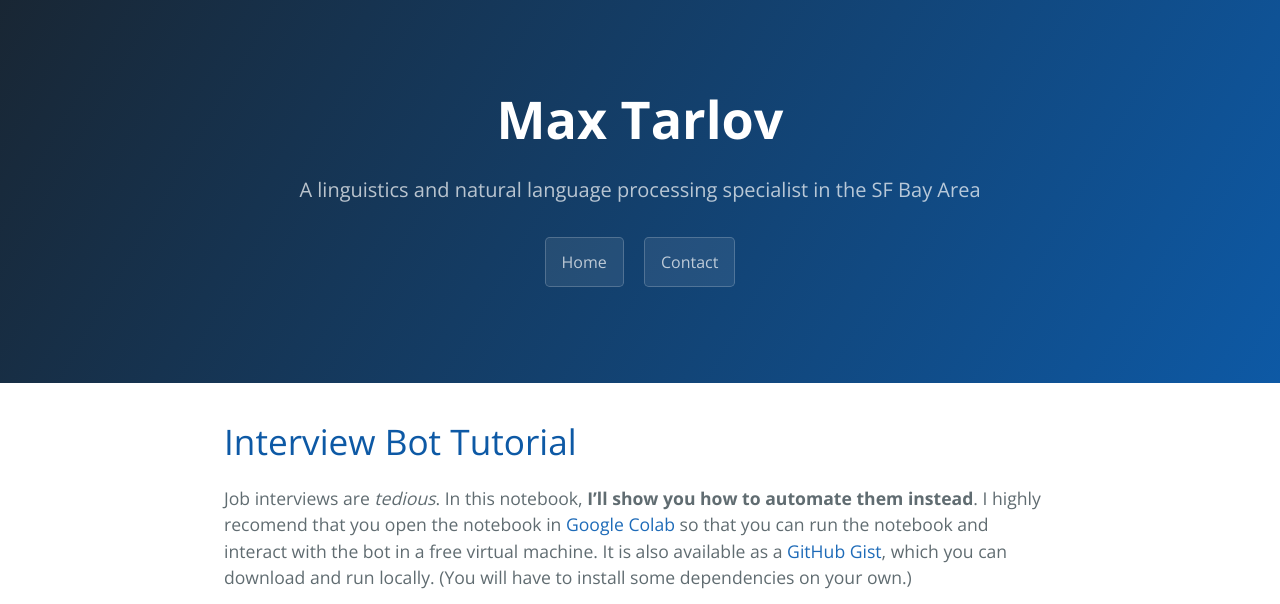
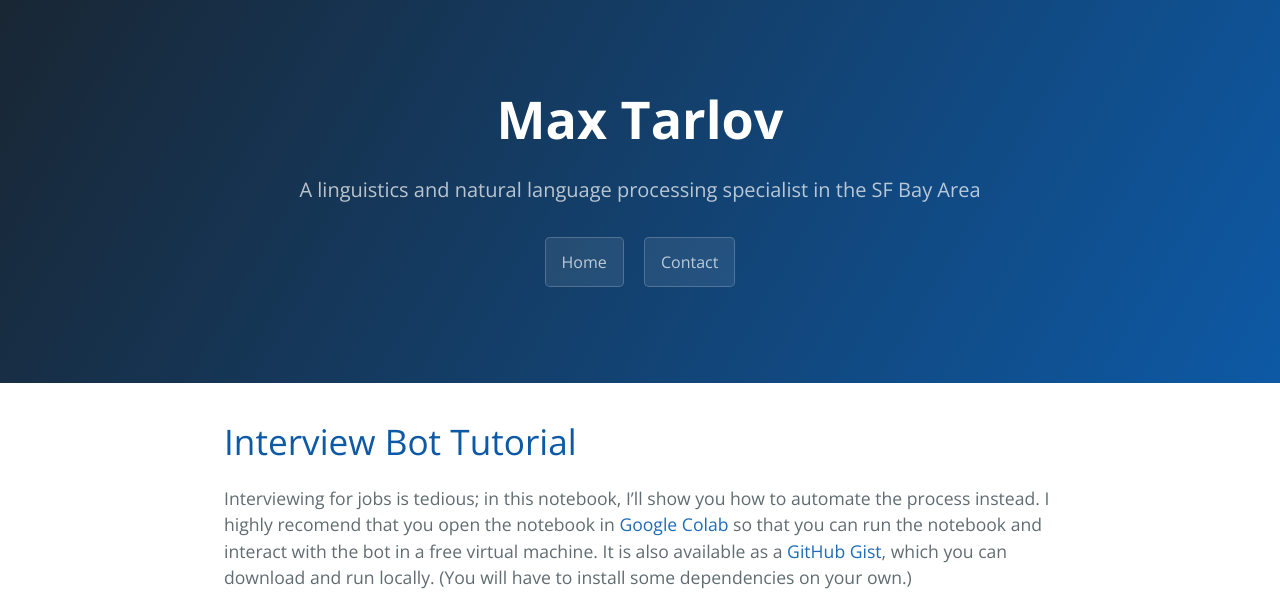
Before and after one commit to maxTarlov/personal-website, a Jekyll site: the page built from _projects/interview-bot-nb.md, in a window 1280 px wide, cut to the strip 0-604 px from the top of the page. Built offline with Jekyll 4.4.1, drawn with Linux system fonts in a browser that asks for light colours.

Commit message:
Change wording and remove formatting interview-bot-nb

```diff
--- a/_projects/interview-bot-nb.md
+++ b/_projects/interview-bot-nb.md
@@ -4,6 +4,6 @@ title: Interview Bot Tutorial
 redirect: https://colab.research.google.com/gist/maxTarlov/6c8318ef10059d4ac5830cf34161e72e/interview-bot-part-one.ipynb
 ---
 
-Job interviews are _tedious_. In this notebook, **I'll show you how to automate them instead**. I highly recomend that you open the notebook in [Google Colab](https://colab.research.google.com/gist/maxTarlov/6c8318ef10059d4ac5830cf34161e72e/interview-bot-part-one.ipynb) so that you can run the notebook and interact with the bot in a free virtual machine. It is also available as a [GitHub Gist](https://gist.github.com/maxTarlov/6c8318ef10059d4ac5830cf34161e72e), which you can download and run locally. (You will have to install some dependencies on your own.)
+Interviewing for jobs is tedious; in this notebook, I'll show you how to automate the process instead. I highly recomend that you open the notebook in [Google Colab](https://colab.research.google.com/gist/maxTarlov/6c8318ef10059d4ac5830cf34161e72e/interview-bot-part-one.ipynb) so that you can run the notebook and interact with the bot in a free virtual machine. It is also available as a [GitHub Gist](https://gist.github.com/maxTarlov/6c8318ef10059d4ac5830cf34161e72e), which you can download and run locally. (You will have to install some dependencies on your own.)
 
 <script src="https://gist.github.com/maxTarlov/6c8318ef10059d4ac5830cf34161e72e.js"></script>
```
